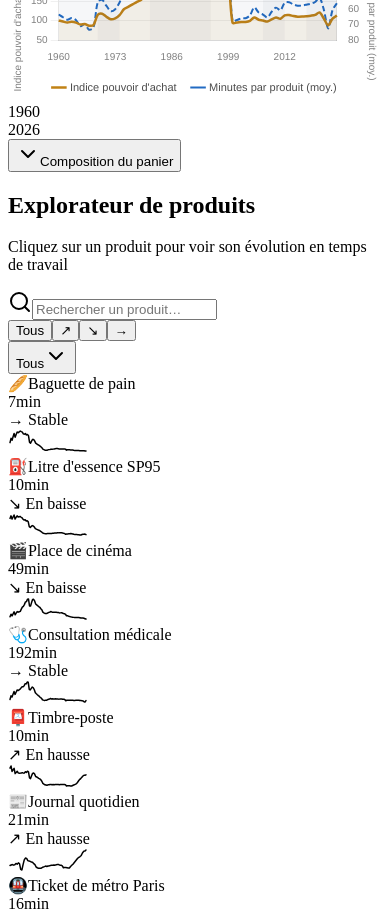
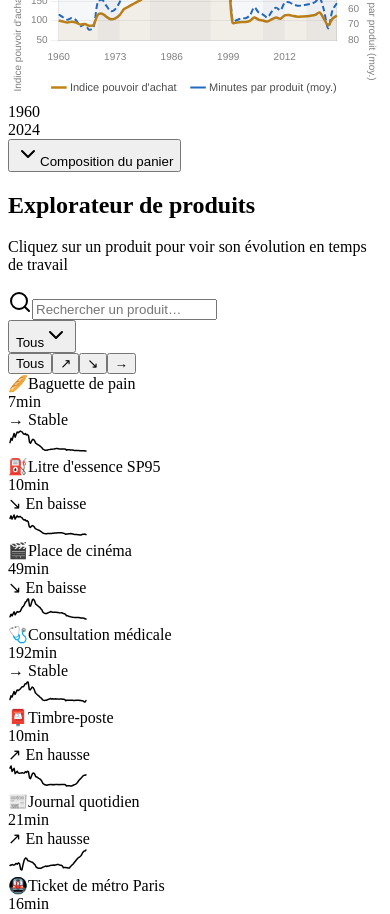
Before and after one commit to Ngopimas/enminutes, a React (Vite) app in the folder client/: page /#/ in a window 390 px wide. Shown: the part 1140-2054 px from the top of the page. Built offline with nearby package versions, Linux system fonts and the light colour scheme.

Commit message:
feat: enhance ProductExplorer layout for mobile and desktop; improve category and trend filter visibility

```diff
--- a/client/src/components/ProductExplorer.tsx
+++ b/client/src/components/ProductExplorer.tsx
@@ -150,7 +150,7 @@ export default function ProductExplorer({
           {t("productExplorerSub")}
         </p>
 
-        {/* Row 1: search + trend filter */}
+        {/* Row 1: search bar (mobile) | search + trend (desktop) */}
         <div className="flex items-center gap-2 mb-3">
           <div className="relative flex-1">
             <Search className="absolute left-2.5 top-1/2 -translate-y-1/2 h-3.5 w-3.5 text-muted-foreground" />
@@ -163,6 +163,62 @@ export default function ProductExplorer({
               data-testid="product-search"
             />
           </div>
+          {!isMobile && (
+            <div
+              className="flex items-center gap-1 shrink-0"
+              data-testid="trend-filter"
+            >
+              {(["all", "up", "down", "stable"] as const).map((t_) => (
+                <Button
+                  key={t_}
+                  variant={trend === t_ ? "default" : "outline"}
+                  size="sm"
+                  onClick={() => setTrend(t_)}
+                  title={
+                    t_ === "up"
+                      ? t("trendUpTooltip")
+                      : t_ === "down"
+                        ? t("trendDownTooltip")
+                        : t_ === "stable"
+                          ? t("trendStableTooltip")
+                          : t("trendAllTooltip")
+                  }
+                  className="h-8 px-2.5 text-xs"
+                >
+                  {t_ === "all"
+                    ? t("allCategories")
+                    : t_ === "up"
+                      ? "↗"
+                      : t_ === "down"
+                        ? "↘"
+                        : "→"}
+                </Button>
+              ))}
+            </div>
+          )}
+        </div>
+
+        {/* Row 2 (mobile only): category dropdown + trend filters */}
+        {isMobile && (
+          <div className="flex items-center gap-2 mb-6">
+            <Select value={category} onValueChange={setCategory}>
+              <SelectTrigger
+                className="h-8 text-xs flex-1"
+                data-testid="category-tabs"
+              >
+                <SelectValue />
+              </SelectTrigger>
+              <SelectContent>
+                <SelectItem value="all" className="text-xs">
+                  {t("allCategories")}
+                </SelectItem>
+                {Object.entries(categories).map(([key, cat]) => (
+                  <SelectItem key={key} value={key} className="text-xs">
+                    {cat.emoji} {lang === "fr" ? cat.nameFr : cat.nameEn}
+                  </SelectItem>
+                ))}
+              </SelectContent>
+            </Select>
             <div
               className="flex items-center gap-1 shrink-0"
               data-testid="trend-filter"
@@ -195,29 +251,11 @@ export default function ProductExplorer({
               ))}
             </div>
           </div>
+        )}
 
-        {/* Row 2: category filter - Select on mobile, Tabs on larger screens */}
+        {/* Row 3 (desktop only): category tabs */}
+        {!isMobile && (
           <div className="mb-6">
-          {isMobile ? (
-            <Select value={category} onValueChange={setCategory}>
-              <SelectTrigger
-                className="h-8 text-xs w-48"
-                data-testid="category-tabs"
-              >
-                <SelectValue />
-              </SelectTrigger>
-              <SelectContent>
-                <SelectItem value="all" className="text-xs">
-                  {t("allCategories")}
-                </SelectItem>
-                {Object.entries(categories).map(([key, cat]) => (
-                  <SelectItem key={key} value={key} className="text-xs">
-                    {cat.emoji} {lang === "fr" ? cat.nameFr : cat.nameEn}
-                  </SelectItem>
-                ))}
-              </SelectContent>
-            </Select>
-          ) : (
             <Tabs value={category} onValueChange={setCategory}>
               <TabsList
                 className="flex flex-wrap h-auto gap-1"
@@ -233,8 +271,8 @@ export default function ProductExplorer({
                 ))}
               </TabsList>
             </Tabs>
+          </div>
         )}
-        </div>
 
         {filtered.length === 0 ? (
           <p
--- a/client/src/components/PurchasingPowerIndex.tsx
+++ b/client/src/components/PurchasingPowerIndex.tsx
@@ -120,6 +120,15 @@ export default function PurchasingPowerIndex() {
   }, [ppBaseYear]);
 
   const labels = indexYears.filter((y) => ppIndex[y] !== undefined);
+
+  // When the salary ref changes, the available year range may shift (e.g. median starts at 1996).
+  // Clamp yearStart/yearEnd to the new valid range so the slider doesn't get stuck.
+  useEffect(() => {
+    const minYear = labels[0];
+    const maxYear = labels[labels.length - 1];
+    if (minYear !== undefined && yearStart < minYear) setYearStart(minYear);
+    if (maxYear !== undefined && yearEnd > maxYear) setYearEnd(maxYear);
+  }, [labels[0], labels[labels.length - 1]]);
 
   // Filtered labels drive both the chart and the KPI cards
   const filteredLabels = labels.filter((y) => y >= yearStart && y <= yearEnd);
```
Lines whose indentation alone changed are shown as unchanged.
